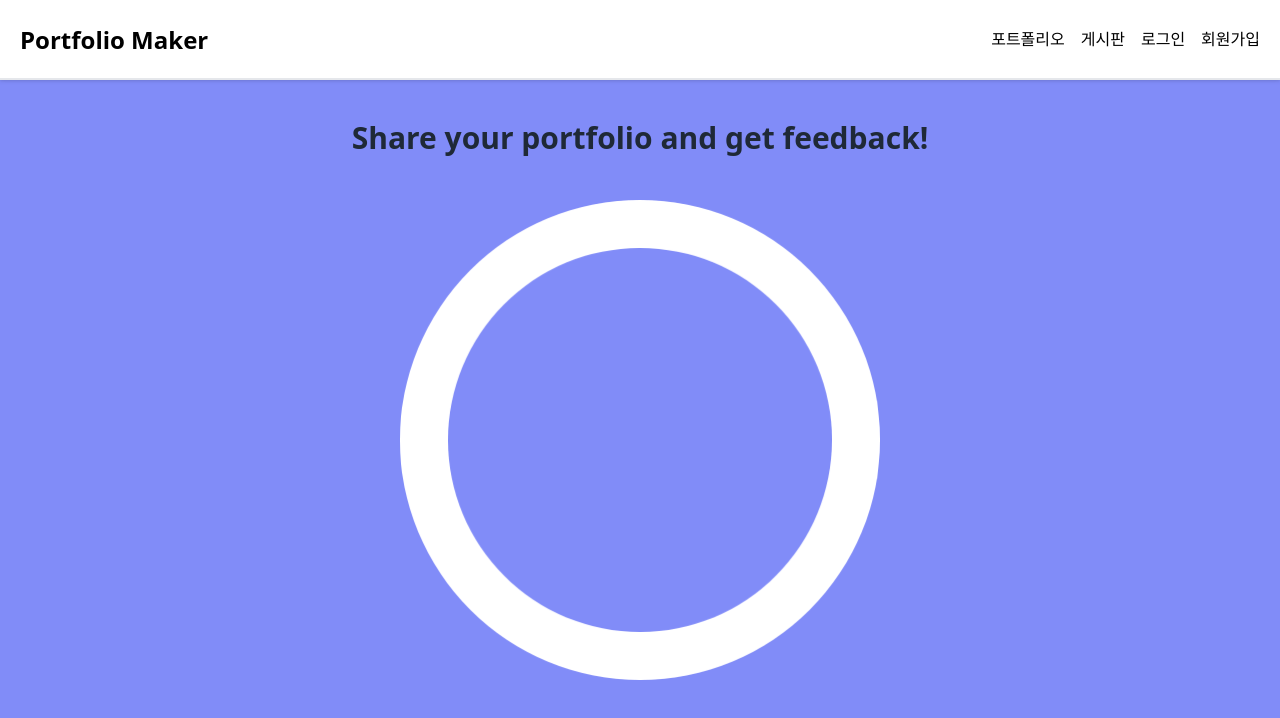
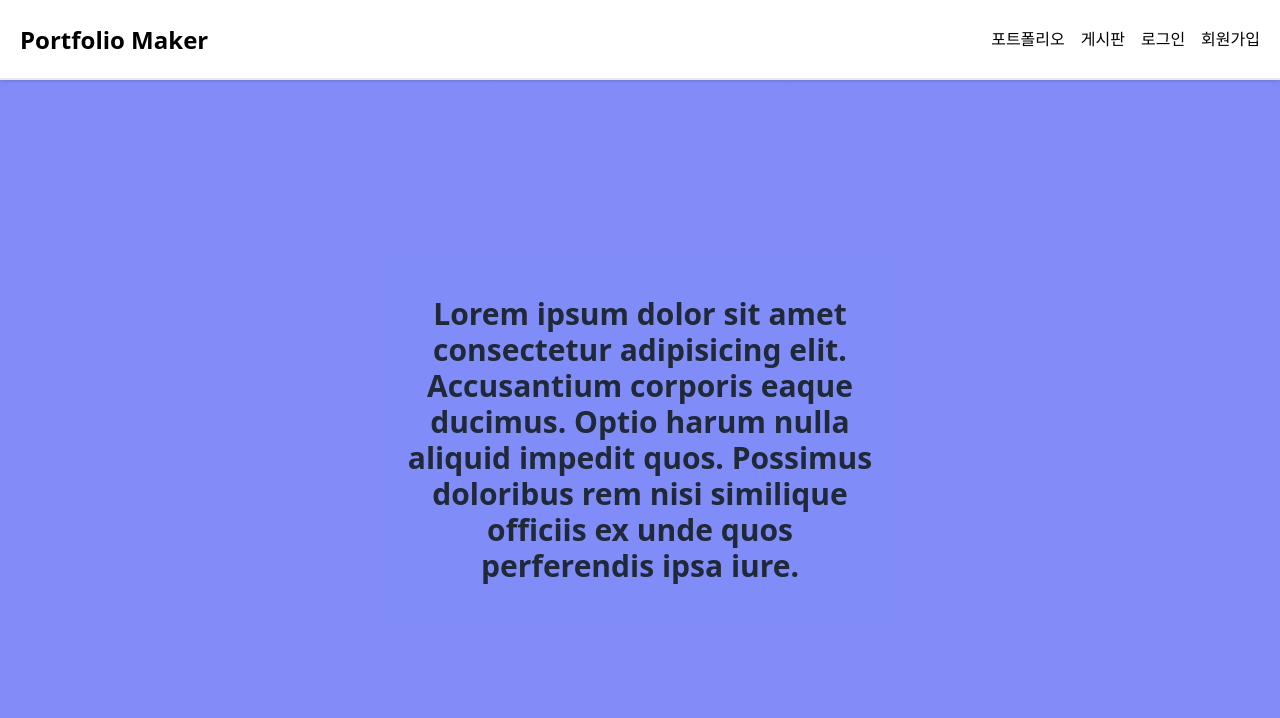
Before and after one commit to TeamPFM/Portfolio_maker, a React (Vite) app: page / in a window 1280 px wide. Shown: the top 718 px of the page. Built offline with nearby package versions, Linux system fonts and the light colour scheme.

Commit message:
style: Home motion change

```diff
--- a/src/pages/home/index.tsx
+++ b/src/pages/home/index.tsx
@@ -2,7 +2,7 @@ import { motion } from "framer-motion";
 
 const HomePage = () => {
   return (
-    <>
+    <div className="overflow-hidden">
       <motion.main
         className="h-[calc(100vh_-_80px)] relative"
         animate={{
@@ -25,7 +25,7 @@ const HomePage = () => {
         <motion.div
           className="bg-indigo-400 w-60 h-60 absolute left-1/2 top-1/2 flex justify-center items-center text-2xl"
           animate={{
-            scale: [1, 2, 2, 1, 1],
+            scale: [1, 3, 3, 2, 1],
             rotate: [0, 45, 90, 360, 0],
             borderRadius: ["0%", "0%", "50%", "50%", "0%"],
             translateY: ["-50%", "-50%", "-50%", "-50%", "-50%"],
@@ -56,7 +56,7 @@ const HomePage = () => {
                 "#fff",
                 "rgb(129 140 248)",
               ],
-              scale: [1, 1.5, 1.5, 1, 1],
+              scale: [1, 2, 2, 1.5, 1],
               rotate: [0, 45, 90, 360, 0],
               borderRadius: ["0%", "0%", "50%", "50%", "0%"],
             }}
@@ -70,11 +70,11 @@ const HomePage = () => {
           />
         </motion.div>
 
-        <h2 className="absolute left-1/2 -translate-x-1/2 text-3xl py-10 font-semibold text-gray-800">
-          Share your portfolio and get feedback!
+        <h2 className="absolute left-1/2 top-1/2 -translate-x-1/2 -translate-y-1/2 text-3xl py-10 font-semibold text-gray-800 text-center max-w-lg bg-indigo-400/25 p-5 rounded-lg">
+          Lorem ipsum dolor sit amet consectetur adipisicing elit. Accusantium corporis eaque ducimus. Optio harum nulla aliquid impedit quos. Possimus doloribus rem nisi similique officiis ex unde quos perferendis ipsa iure.
         </h2>
       </motion.main>
-    </>
+    </div>
   );
 };
 
```
